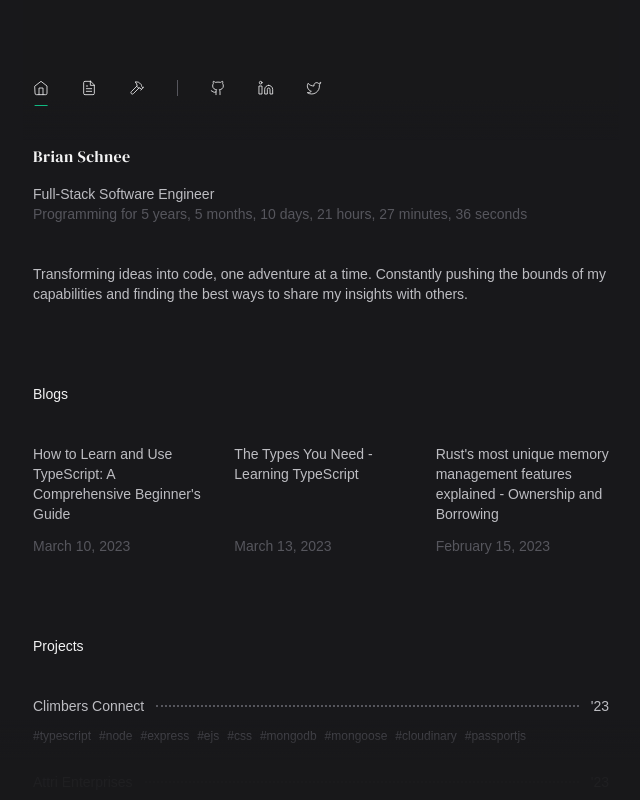
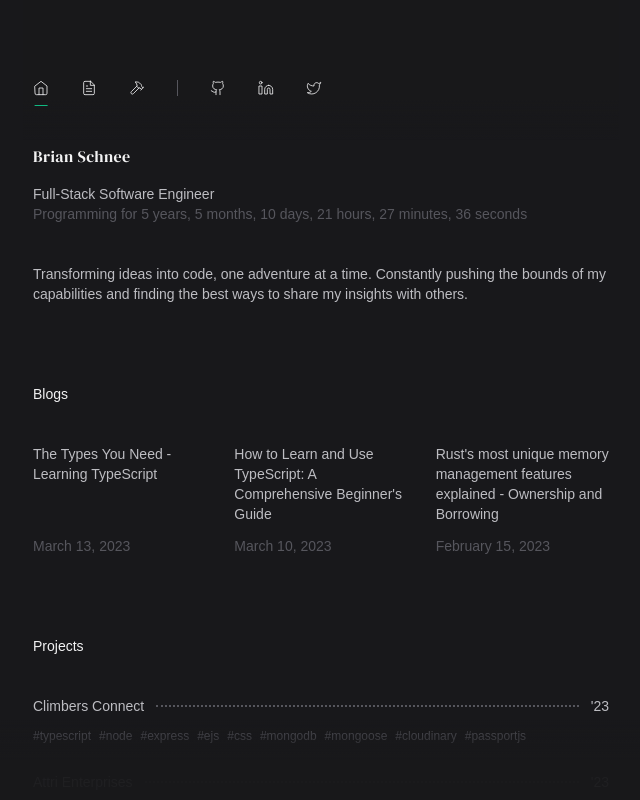
Before and after one commit to schneedotdev/schnee.dev, a Next.js app: page / in a window 1280 px wide. Shown: the top 800 px of the page, without its empty margins (319-959 px from the left). Built offline with nearby package versions, Linux system fonts and the light colour scheme; a web font is replaced by a local one.

Commit message:
link to blogs

```diff
--- a/src/components/Preview.tsx
+++ b/src/components/Preview.tsx
@@ -10,21 +10,21 @@ const Preview = () => {
 
       <div className="mt-10 grid grid-cols-1 gap-7 sm:grid-cols-3 sm:grid-rows-1">
         <Blog
+          title="The Types You Need - Learning TypeScript"
+          date="March 13, 2023"
+          slug="the-types-you-need"
+        />
+        <Blog
           title="How to Learn and Use TypeScript: A Comprehensive Beginner's
             Guide"
           date="March 10, 2023"
-          slug="/how-to-learn-and-use-typescript-a-comprehensive-beginners-guide"
-        />
-        <Blog
-          title="The Types You Need - Learning TypeScript"
-          date="March 13, 2023"
-          slug="/blog/"
+          slug="how-to-learn-and-use-typescript-a-comprehensive-beginners-guide"
         />
         <Blog
           title="Rust's most unique memory management features explained -
             Ownership and Borrowing"
           date="February 15, 2023"
-          slug="/blog/"
+          slug="rusts-most-unique-memory-management-features-explained-ownership-and-borrowing"
         />
       </div>
     </div>
```
